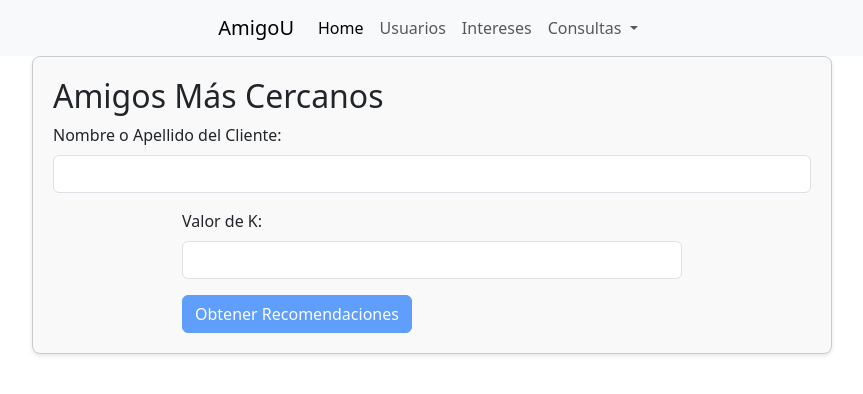
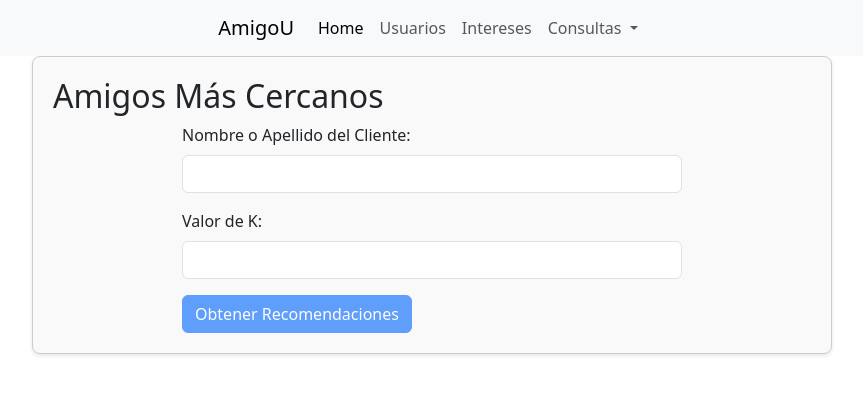
Before and after one commit to Udlateam/proyectoangular, an Angular app: page /knn-recomendaciones in a window 1280 px wide. Shown: the top 394 px of the page, without its empty margins (208-1071 px from the left). Built offline with nearby package versions, Linux system fonts and the light colour scheme.

Commit message:
todo listo para mostrar knn de mejor manera

```diff
--- a/src/app/knn-recomendaciones/knn-recomendaciones.component.html
+++ b/src/app/knn-recomendaciones/knn-recomendaciones.component.html
@@ -2,15 +2,14 @@
 <div class="container knn-container">
   <h2>Amigos Más Cercanos</h2>
 
-  <!-- Formulario para buscar por nombre o apellido -->
-  <div class="mb-3">
+  <!-- Agrega la clase 'knn-form' a los divs para igualar el ancho con el formulario -->
+  <div class="knn-form mb-3">
     <label for="nombreApellido" class="form-label">Nombre o Apellido del Cliente:</label>
     <input type="text" class="form-control" id="nombreApellido" [(ngModel)]="nombreApellido" name="nombreApellido"
       (input)="buscarCliente()">
   </div>
 
-  <!-- Lista desplegable con resultados de búsqueda -->
-  <div class="mb-3" *ngIf="resultadosBusqueda.length > 0">
+  <div class="knn-form mb-3" *ngIf="resultadosBusqueda.length > 0">
     <label for="clienteSeleccionado" class="form-label">Seleccione un Cliente:</label>
     <select class="form-select" [(ngModel)]="clienteSeleccionado" name="clienteSeleccionado">
       <option *ngFor="let cliente of resultadosBusqueda" [ngValue]="cliente">
```
